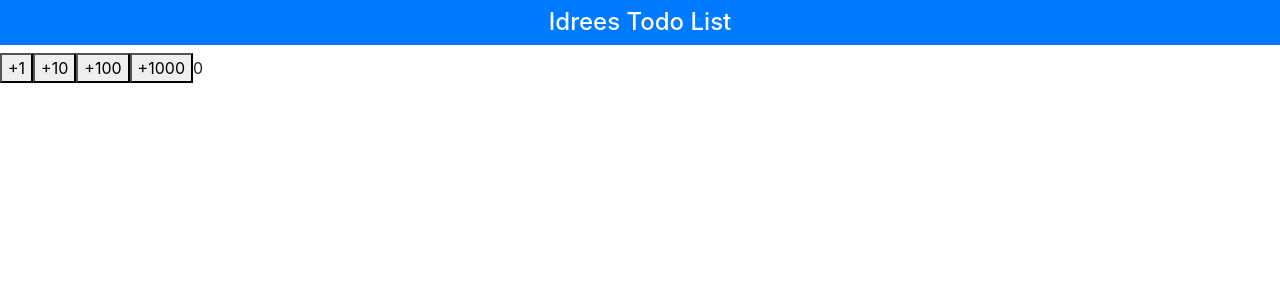
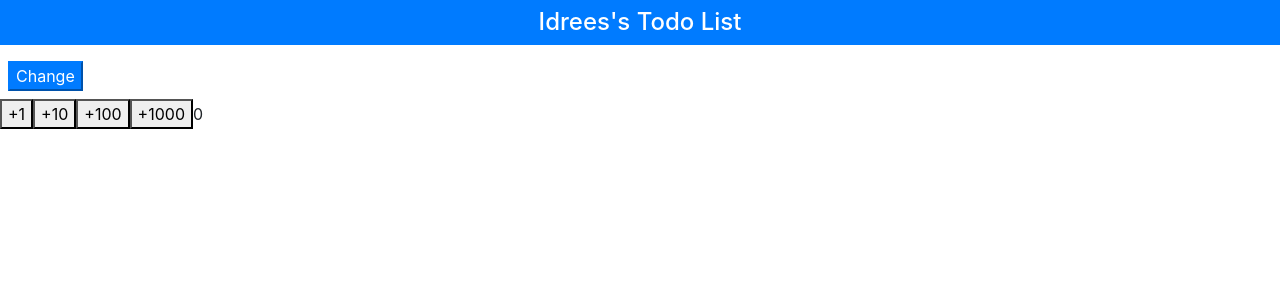
Before and after one commit to dejimania/react-todolist, a React (Create React App) app: page / in a window 1280 px wide. Shown: the top 300 px of the page. Built offline with nearby package versions, Linux system fonts and the light colour scheme.

Commit message:
Change State Data in the App component

```diff
--- a/src/App.js
+++ b/src/App.js
@@ -13,12 +13,21 @@ class App extends Component {
       userName: "Idrees",
     };
   }
+
+  changeStateData = () => {
+    this.setState({
+      userName: this.state.userName === 'Idrees' ? 'Aliza' : 'Idrees',
+    });
+  }
   render () {
     return (
       <div className="App">
         <h4 className="bg-primary text-white text-center p-2">
-          { this.state.userName } Todo List
+          { this.state.userName }'s Todo List
         </h4>
+        <button className="btm btn-primary m-2" onClick={this.changeStateData}>
+          Change
+        </button>
         <Button></Button>
       </div>
     );
```
